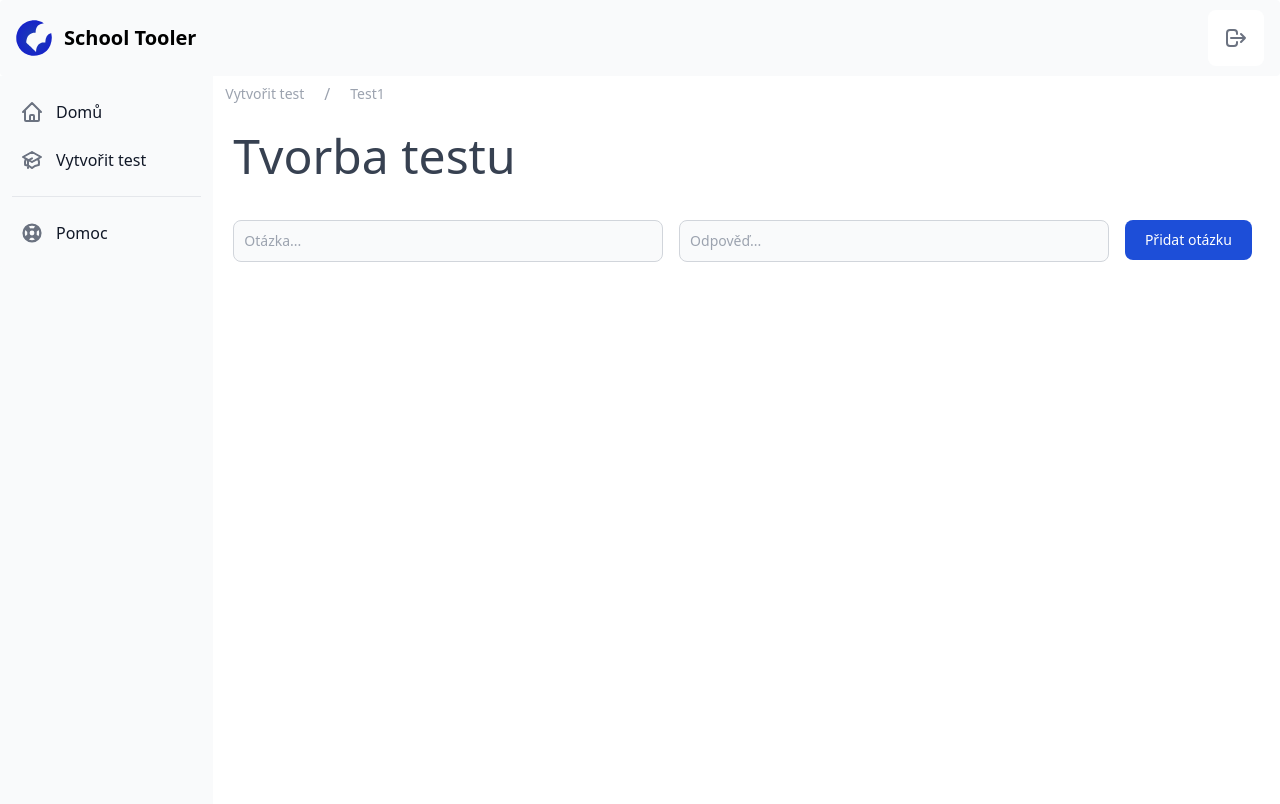
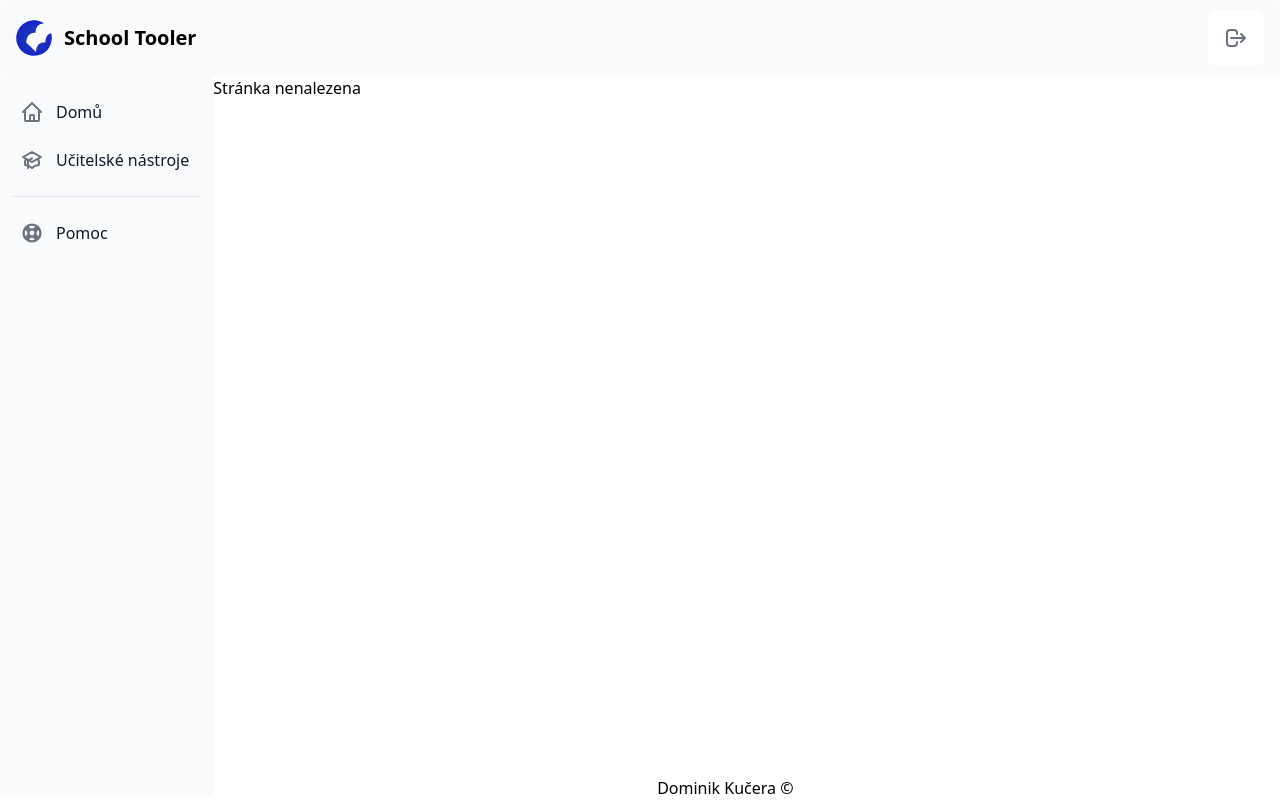
Before and after one commit to Raebon/SchoolerFE, a React (Vite) app: page /create-test/test-1 in a window 1280 px wide. Built offline with nearby package versions, Linux system fonts and the light colour scheme.

Commit message:
update sidebarmenu and breadcrumb

```diff
--- a/package.json
+++ b/package.json
@@ -10,6 +10,7 @@
   },
   "dependencies": {
     "autoprefixer": "^10.4.13",
+    "classnames": "^2.3.2",
     "postcss": "^8.4.20",
     "react": "^18.2.0",
     "react-dom": "^18.2.0",
--- a/src/App.tsx
+++ b/src/App.tsx
@@ -1,6 +1,7 @@
 import { Outlet } from 'react-router-dom'
 import NavBar from './layout/NavBar'
 import SidebarMenu from './layout/SidebarMenu/SidebarMenu'
+import Footer from './layout/Footer'
 
 function App() {
 
@@ -12,6 +13,7 @@ function App() {
         <SidebarMenu />
         <div className="w-full bg-white">
           <Outlet />
+          <Footer />
         </div>
       </div>
     </div>
--- /dev/null
+++ b/src/layout/Footer.tsx
@@ -0,0 +1,9 @@
+const Footer = () => {
+  return (
+    <div className="bottom-0 fixed center w-full flex justify-center">
+      <span className="content-center mr-[20%]">Dominik Kučera ©</span>
+    </div>
+  )
+}
+
+export default Footer
--- a/src/layout/SidebarMenu/SidebarMenu.tsx
+++ b/src/layout/SidebarMenu/SidebarMenu.tsx
@@ -12,19 +12,19 @@ export const items: MenuItemType[] = [
   },
   {
     index: 1,
-    name: "Vytvořit test",
-    path: "create-test",
+    name: "Učitelské nástroje",
+    path: "teacher-tool",
     icon: <svg className="w-6 h-6 text-gray-500 transition duration-75 hover:text-gray-900" fill="none" stroke="currentColor" viewBox="0 0 24 24" xmlns="http://www.w3.org/2000/svg"><path d="M12 14l9-5-9-5-9 5 9 5z"></path><path d="M12 14l6.16-3.422a12.083 12.083 0 01.665 6.479A11.952 11.952 0 0012 20.055a11.952 11.952 0 00-6.824-2.998 12.078 12.078 0 01.665-6.479L12 14z"></path><path strokeLinecap="round" strokeLinejoin="round" strokeWidth="2" d="M12 14l9-5-9-5-9 5 9 5zm0 0l6.16-3.422a12.083 12.083 0 01.665 6.479A11.952 11.952 0 0012 20.055a11.952 11.952 0 00-6.824-2.998 12.078 12.078 0 01.665-6.479L12 14zm-4 6v-7.5l4-2.222"></path></svg>,
     children: [
       {
         index: 0,
-        name: "Test1",
-        path: "create-test/test-1",
+        name: "Vytvořit test",
+        path: "teacher-tool/create-test",
       },
       {
         index: 0,
         name: "Test2",
-        path: "create-test/test-2",
+        path: "create-test/test-1",
       }
     ]
   }
@@ -33,17 +33,24 @@ export const items: MenuItemType[] = [
 const SidebarMenu = () => {
   const navigate = useNavigate()
   return (
-    <aside className="w-64 h-[91vh] bg-gray-50" aria-label="Sidebar">
+    <aside className="w-64 h-[90vh] bg-gray-50">
       <div className="px-3 py-4 overflow-y-auto rounded bg-gray-50">
         <ul className="space-y-2">
           {items.map(item => (
-            <MenuItem key={item.index} name={item.name} path={item.path} icon={item.icon} />
+            <MenuItem
+              key={item.index}
+              name={item.name}
+              path={item.path}
+              icon={item.icon}
+              children={item.children} />
           ))}
         </ul>
         <ul className="pt-4 mt-4 space-y-2 border-t border-gray-200">
           <li>
-            <span onClick={() => navigate(`/help`)} className="cursor-pointer flex items-center p-2 text-base font-normal text-gray-900 transition duration-75 rounded-lg hover:bg-gray-100 group">
-              <svg aria-hidden="true" className="flex-shrink-0 w-6 h-6 text-gray-500 transition duration-75 group-hover:text-gray-900 " fill="currentColor" viewBox="0 0 20 20" xmlns="http://www.w3.org/2000/svg"><path fillRule="evenodd" d="M18 10a8 8 0 11-16 0 8 8 0 0116 0zm-2 0c0 .993-.241 1.929-.668 2.754l-1.524-1.525a3.997 3.997 0 00.078-2.183l1.562-1.562C15.802 8.249 16 9.1 16 10zm-5.165 3.913l1.58 1.58A5.98 5.98 0 0110 16a5.976 5.976 0 01-2.516-.552l1.562-1.562a4.006 4.006 0 001.789.027zm-4.677-2.796a4.002 4.002 0 01-.041-2.08l-.08.08-1.53-1.533A5.98 5.98 0 004 10c0 .954.223 1.856.619 2.657l1.54-1.54zm1.088-6.45A5.974 5.974 0 0110 4c.954 0 1.856.223 2.657.619l-1.54 1.54a4.002 4.002 0 00-2.346.033L7.246 4.668zM12 10a2 2 0 11-4 0 2 2 0 014 0z" clipRule="evenodd"></path></svg>
+            <span
+              onClick={() => navigate(`/help`)}
+              className="cursor-pointer flex items-center p-2 text-base font-normal text-gray-900 transition duration-75 rounded-lg hover:bg-gray-100 group">
+              <svg className="flex-shrink-0 w-6 h-6 text-gray-500 transition duration-75 group-hover:text-gray-900 " fill="currentColor" viewBox="0 0 20 20" xmlns="http://www.w3.org/2000/svg"><path fillRule="evenodd" d="M18 10a8 8 0 11-16 0 8 8 0 0116 0zm-2 0c0 .993-.241 1.929-.668 2.754l-1.524-1.525a3.997 3.997 0 00.078-2.183l1.562-1.562C15.802 8.249 16 9.1 16 10zm-5.165 3.913l1.58 1.58A5.98 5.98 0 0110 16a5.976 5.976 0 01-2.516-.552l1.562-1.562a4.006 4.006 0 001.789.027zm-4.677-2.796a4.002 4.002 0 01-.041-2.08l-.08.08-1.53-1.533A5.98 5.98 0 004 10c0 .954.223 1.856.619 2.657l1.54-1.54zm1.088-6.45A5.974 5.974 0 0110 4c.954 0 1.856.223 2.657.619l-1.54 1.54a4.002 4.002 0 00-2.346.033L7.246 4.668zM12 10a2 2 0 11-4 0 2 2 0 014 0z" clipRule="evenodd"></path></svg>
               <span className="ml-3">Pomoc</span>
             </span>
           </li>
--- a/src/layout/SidebarMenu/components/menuItem.tsx
+++ b/src/layout/SidebarMenu/components/menuItem.tsx
@@ -1,15 +1,48 @@
-import React from 'react'
+import React, { useState } from 'react'
 import { useNavigate } from "react-router"
+import { MenuItemChildrenType } from "../../types"
+import classnames from "classnames";
 
 interface Props {
   name: string
   icon?: React.ReactNode
   path: string
+  children: MenuItemChildrenType[]
 }
 
-export const MenuItem: React.FC<Props> = ({ name, icon, path }) => {
+export const MenuItem: React.FC<Props> = ({ name, icon, path, children }) => {
+  const [showMenuChildreItems, setShowMenuChildreItems] = useState<boolean>(false)
   const navigate = useNavigate()
+
   const onClick = () => navigate(`/${path}`)
+  const onClickChildren = (path: string) => navigate(`/${path}`)
+
+
+  const onClickChildrenItemButton = () => setShowMenuChildreItems(!showMenuChildreItems)
+
+  if (children.length > 0) {
+    let isPressed = classnames("py-2 space-y-2", { "": showMenuChildreItems, "hidden": !showMenuChildreItems })
+    return (
+      <li>
+        <button
+          type="button"
+          className="flex items-center w-full p-2 text-base font-normal text-gray-900 transition duration-75 rounded-lg group hover:bg-gray-100"
+          onClick={onClickChildrenItemButton}>
+          {icon}
+          <span className="ml-3">{name}</span>
+        </button>
+        <ul className={isPressed}>
+          {children.map((item, index) => (
+            <div
+              key={index}
+              onClick={() => onClickChildren(item.path)} className="cursor-pointer flex items-center p-2 text-base font-normal text-gray-900 rounded-lg hover:bg-gray-100">
+              <span className="ml-9">{item.name}</span>
+            </div>
+          ))}
+        </ul>
+      </li>
+    )
+  }
 
   return (
     <li>
--- a/src/layout/breadcrumb/breadcrumb.tsx
+++ b/src/layout/breadcrumb/breadcrumb.tsx
@@ -41,7 +41,7 @@ export const Breadcrumb = () => {
       <ol className="inline-flex items-center mb-3 sm:mb-0">
         <li>
           <div className="flex items-center">
-            <span className="px-3 py-2 text-sm font-normal text-center text-gray-400">{path[0].name}
+            <span className="px-3 py-2 text-sm font-normal text-center text-gray-400">{path[0]?.name}
             </span>
           </div>
         </li>
--- a/src/routes/routes.tsx
+++ b/src/routes/routes.tsx
@@ -32,8 +32,8 @@ export const RoutesComponent = () => {
                 </PrivateRoute>
               }>
               <Route path={`/`} element={<CreateQandAPage />} />
-              <Route path={`create-test`} element={<CreateQandAPage />} />
-              <Route path={`create-test/test-1`} element={<CreateQandAPage />} />
+              <Route path={`teacher-tool/create-test`} element={<CreateQandAPage />} />
+              <Route path={`teacher-tool`} element={<CreateQandAPage />} />
 
               <Route path={`*`} element={<div>Stránka nenalezena</div>} />
             </Route>
```
Also changed, not shown: src/layout/types.ts (+7 -1 lines), 1 other file (tests, documents, lock files or other folders).
